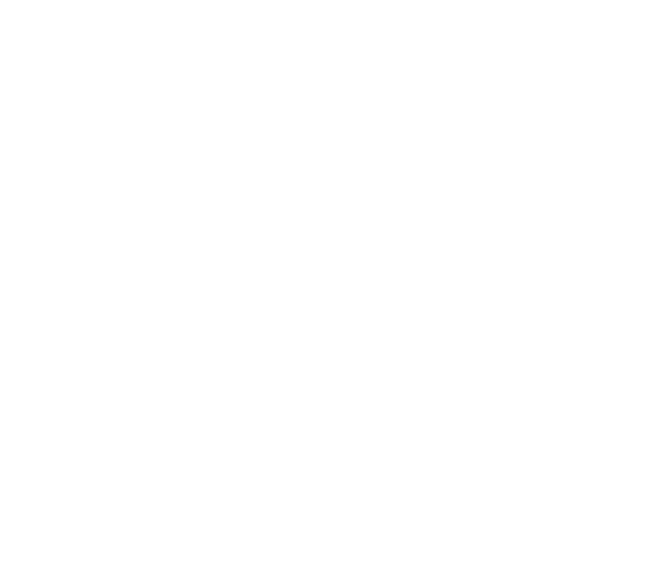
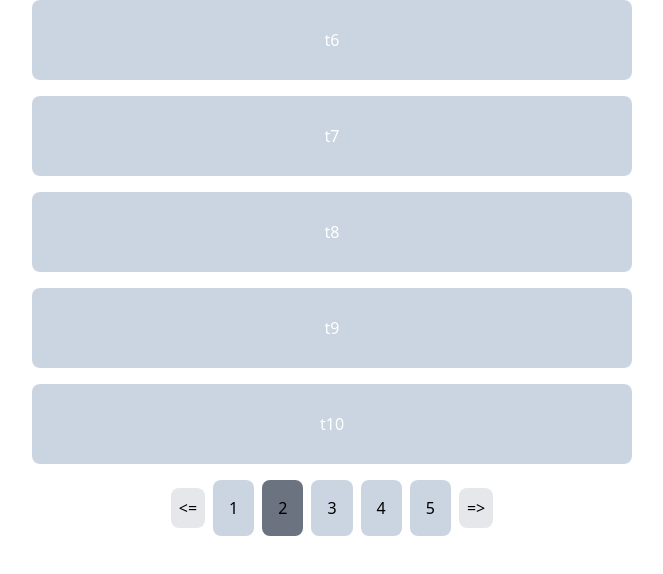
Before and after one commit to Manas0410/React-, a React (Vite) app: page /pagination in a window 1280 px wide. Before the commit this address had no page. Shown: the top 574 px of the page, without its empty margins (308-971 px from the left). Built offline with nearby package versions, Linux system fonts and the light colour scheme.

Commit message:
Paginated component

```diff
--- a/src/App.tsx
+++ b/src/App.tsx
@@ -2,6 +2,7 @@
 import InfiniteScroll from "./InfiniteScroll/InfiniteScroll";
 import { BrowserRouter as Router, Route, Routes } from "react-router-dom";
 import TriggerToast from "./ToastComp/TriggerToast";
+import Pagination from "./Pagination/Pagination";
 
 const App = () => {
   return (
@@ -10,6 +11,7 @@
         <Route path="/search" element={<Draggable />} />
         <Route path="/infinitescroll" element={<InfiniteScroll />} />
         <Route path="/toast" element={<TriggerToast />} />
+        <Route path="/pagination" element={<Pagination />} />
         {/* Add more routes as needed */}
       </Routes>
     </Router>
--- /dev/null
+++ b/src/Pagination/Pagination.tsx
@@ -0,0 +1,94 @@
+const data = [
+  { id: 1, title: "t1" },
+  { id: 2, title: "t2" },
+  { id: 3, title: "t3" },
+  { id: 4, title: "t4" },
+  { id: 5, title: "t5" },
+  { id: 6, title: "t6" },
+  { id: 7, title: "t7" },
+  { id: 8, title: "t8" },
+  { id: 9, title: "t9" },
+  { id: 10, title: "t10" },
+  { id: 11, title: "t11" },
+  { id: 12, title: "t12" },
+  { id: 13, title: "t13" },
+  { id: 14, title: "t14" },
+  { id: 15, title: "t15" },
+  { id: 16, title: "t16" },
+  { id: 17, title: "t17" },
+  { id: 18, title: "t18" },
+  { id: 19, title: "t19" },
+  { id: 20, title: "t20" },
+  { id: 21, title: "t21" },
+  { id: 22, title: "t22" },
+  { id: 24, title: "t24" },
+];
+
+const RecordsPerPage = 5;
+
+import { useState } from "react";
+
+const Pagination = () => {
+  const [currentPage, setCurrentPage] = useState(1);
+  const ButtonCount = Math.ceil(data.length / RecordsPerPage);
+
+  const Buttons = () => {
+    const buttons = [];
+    for (let i = 0; i < ButtonCount; i++) {
+      buttons.push(
+        <button
+          key={i}
+          onClick={() => setCurrentPage(i)}
+          className={`flex rounded-lg p-4 ${
+            i === currentPage ? "bg-gray-500" : " bg-slate-300"
+          }`}
+        >
+          {i + 1}
+        </button>
+      );
+    }
+    return buttons;
+  };
+
+  const next = () => setCurrentPage((prev) => prev + 1);
+
+  const prev = () => setCurrentPage((prev) => prev - 1);
+
+  return (
+    <section className="flex gap-4 flex-col justify-center items-center">
+      {data
+        .slice(currentPage * RecordsPerPage, (currentPage + 1) * RecordsPerPage)
+        .map((item) => (
+          <div
+            key={item.id}
+            className="h-20 w-[600px] bg-slate-300 text-white rounded-lg flex justify-center items-center"
+          >
+            {item.title}
+          </div>
+        ))}
+      <div className="flex gap-2 items-center">
+        <button
+          className="flex rounded-lg p-2 bg-gray-200"
+          onClick={prev}
+          disabled={currentPage === 0}
+        >
+          {"<="}
+        </button>
+        {Buttons()}
+        <button
+          className="flex rounded-lg p-2 bg-gray-200"
+          onClick={next}
+          disabled={currentPage === ButtonCount - 1}
+        >
+          {"=>"}
+        </button>
+      </div>
+    </section>
+  );
+};
+
+export default Pagination;
+
+// 1 => 0 - 4
+// 2 => 5 - 9
+// 3 => 10 - 14
```
